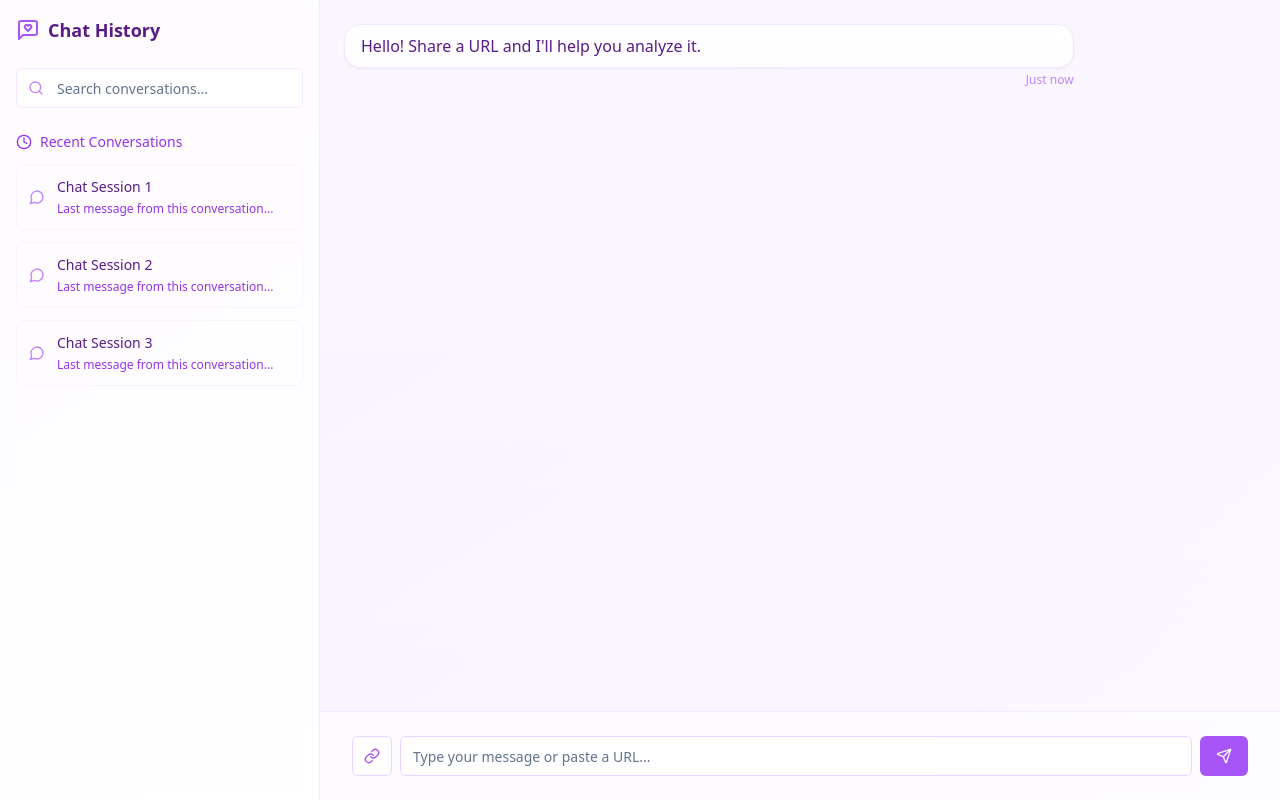
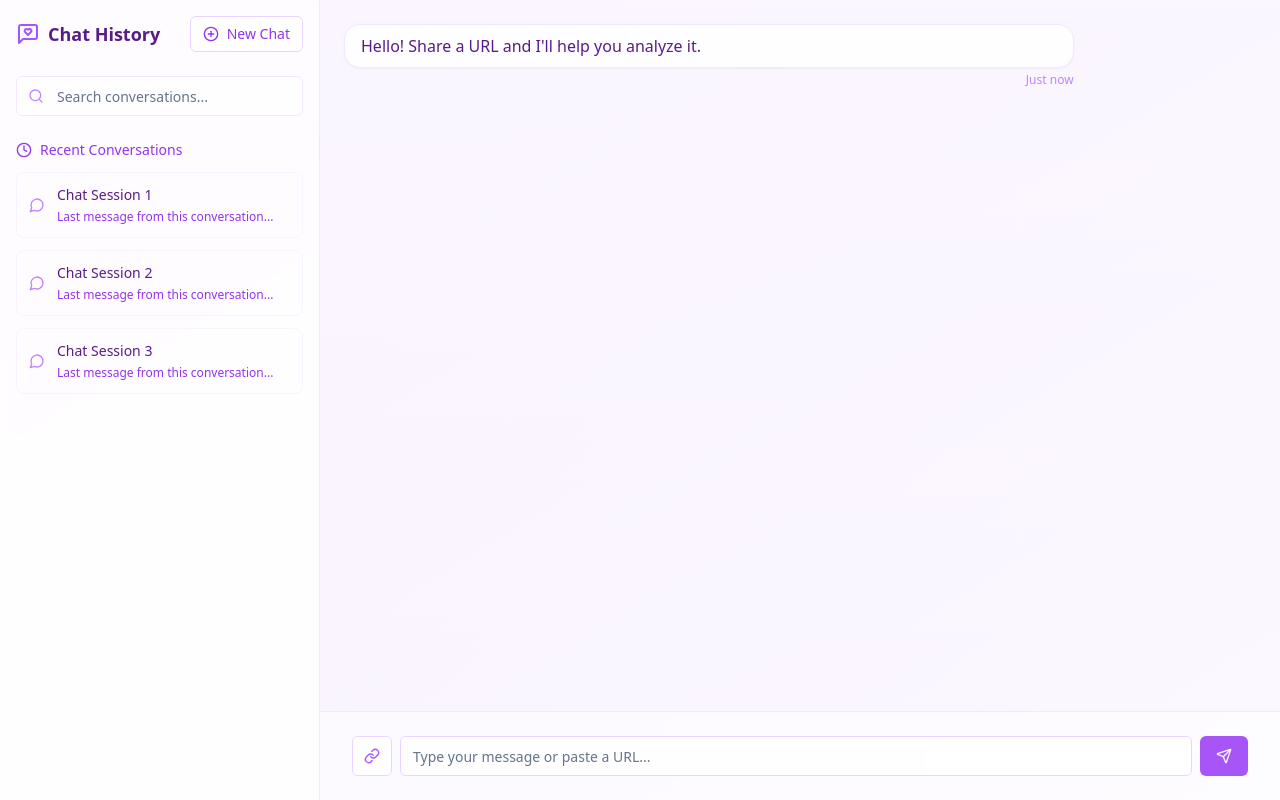
Before and after one commit to ChahraouiYasmin/serene-scribe-nexus, a React (Vite) app: page / in a window 1280 px wide. Built offline with nearby package versions, Linux system fonts and the light colour scheme.

Commit message:
Add new chat functionality

```diff
--- a/src/components/ChatInterface.tsx
+++ b/src/components/ChatInterface.tsx
@@ -1,5 +1,5 @@
 import { useState } from "react";
-import { Send, Link } from "lucide-react";
+import { Send, Link, X } from "lucide-react";
 import { Button } from "./ui/button";
 import { Input } from "./ui/input";
 import { MessageBubble } from "./MessageBubble";
--- a/src/components/Sidebar.tsx
+++ b/src/components/Sidebar.tsx
@@ -1,7 +1,8 @@
 
 import { useState } from "react";
-import { Search, Clock, MessageCircle, MessageSquareHeart } from "lucide-react";
+import { Search, Clock, MessageCircle, MessageSquareHeart, PlusCircle } from "lucide-react";
 import { Input } from "./ui/input";
+import { Button } from "./ui/button";
 import { cn } from "@/lib/utils";
 import { motion } from "framer-motion";
 
@@ -11,9 +12,20 @@ export const Sidebar = () => {
   return (
     <div className="w-80 border-r border-purple-100 bg-white/70 backdrop-blur-sm p-4 flex flex-col h-full">
       <div className="mb-6">
-        <div className="flex items-center gap-2 mb-6">
-          <MessageSquareHeart className="h-6 w-6 text-purple-500" />
-          <h2 className="text-lg font-semibold text-purple-900">Chat History</h2>
+        <div className="flex items-center justify-between mb-6">
+          <div className="flex items-center gap-2">
+            <MessageSquareHeart className="h-6 w-6 text-purple-500" />
+            <h2 className="text-lg font-semibold text-purple-900">Chat History</h2>
+          </div>
+          <Button
+            variant="outline"
+            size="sm"
+            className="gap-2 border-purple-200 hover:bg-purple-50 text-purple-600"
+            onClick={() => window.location.reload()} // Simple reload for now to start fresh chat
+          >
+            <PlusCircle className="h-4 w-4" />
+            New Chat
+          </Button>
         </div>
         <div className="relative">
           <Search className="absolute left-3 top-1/2 transform -translate-y-1/2 h-4 w-4 text-purple-400" />
```
